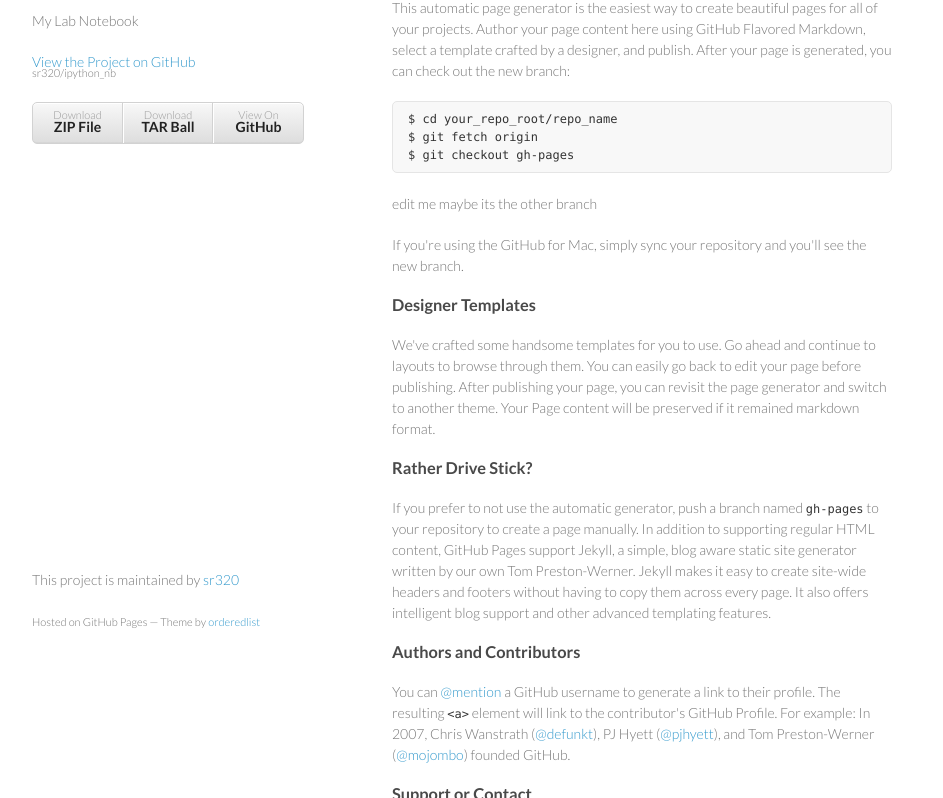
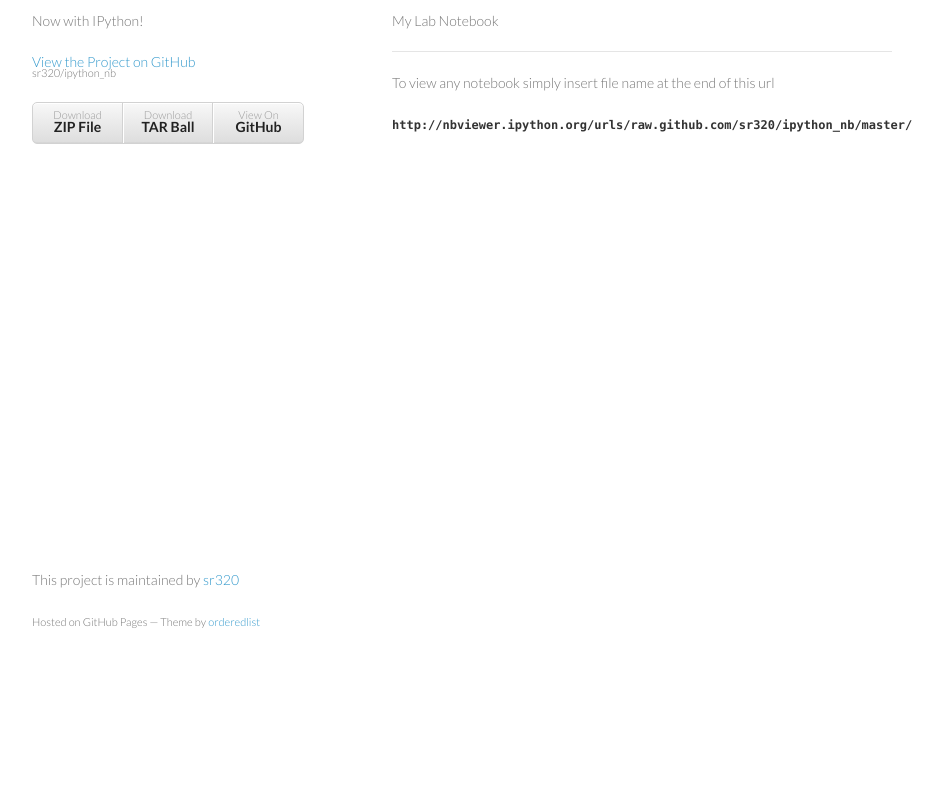
Before and after one commit to sr320/ipython_nb, a plain HTML site: page index.html in a window 1280 px wide. Shown: the part 99-897 px from the top of the page, without its empty margins (178-1121 px from the left). After the commit the page ends 800 px from the top, so only its background shows below. Drawn offline with Linux system fonts and the light colour scheme.

```diff
--- a/index.html
+++ b/index.html
@@ -3,7 +3,7 @@
   <head>
     <meta charset="utf-8">
     <meta http-equiv="X-UA-Compatible" content="chrome=1">
-    <title>Ipython nb by sr320</title>
+    <title>My Lab Notebook by sr320</title>
 
     <link rel="stylesheet" href="stylesheets/styles.css">
     <link rel="stylesheet" href="stylesheets/pygment_trac.css">
@@ -15,8 +15,8 @@
   <body>
     <div class="wrapper">
       <header>
-        <h1>Ipython nb</h1>
-        <p>My Lab Notebook</p>
+        <h1>My Lab Notebook</h1>
+        <p>Now with IPython!</p>
 
         <p class="view"><a href="https://github.com/sr320/ipython_nb">View the Project on GitHub <small>sr320/ipython_nb</small></a></p>
 
@@ -28,39 +28,16 @@
         </ul>
       </header>
       <section>
-        <h3>
-<a name="welcome-to-github-pages" class="anchor" href="#welcome-to-github-pages"><span class="octicon octicon-link"></span></a>Welcome to GitHub Pages.</h3>
+        <h1>
+<a name="ipython_nb" class="anchor" href="#ipython_nb"><span class="octicon octicon-link"></span></a>ipython_nb</h1>
 
-<p>This automatic page generator is the easiest way to create beautiful pages for all of your projects. Author your page content here using GitHub Flavored Markdown, select a template crafted by a designer, and publish. After your page is generated, you can check out the new branch:</p>
+<p>My Lab Notebook</p>
 
-<pre><code>$ cd your_repo_root/repo_name
-$ git fetch origin
-$ git checkout gh-pages
-</code></pre>
+<hr><p>To view any notebook simply insert file name at the end of this url</p>
 
-<p>edit me maybe its the other branch</p>
-
-<p>If you're using the GitHub for Mac, simply sync your repository and you'll see the new branch.</p>
-
-<h3>
-<a name="designer-templates" class="anchor" href="#designer-templates"><span class="octicon octicon-link"></span></a>Designer Templates</h3>
-
-<p>We've crafted some handsome templates for you to use. Go ahead and continue to layouts to browse through them. You can easily go back to edit your page before publishing. After publishing your page, you can revisit the page generator and switch to another theme. Your Page content will be preserved if it remained markdown format.</p>
-
-<h3>
-<a name="rather-drive-stick" class="anchor" href="#rather-drive-stick"><span class="octicon octicon-link"></span></a>Rather Drive Stick?</h3>
-
-<p>If you prefer to not use the automatic generator, push a branch named <code>gh-pages</code> to your repository to create a page manually. In addition to supporting regular HTML content, GitHub Pages support Jekyll, a simple, blog aware static site generator written by our own Tom Preston-Werner. Jekyll makes it easy to create site-wide headers and footers without having to copy them across every page. It also offers intelligent blog support and other advanced templating features.</p>
-
-<h3>
-<a name="authors-and-contributors" class="anchor" href="#authors-and-contributors"><span class="octicon octicon-link"></span></a>Authors and Contributors</h3>
-
-<p>You can <a href="https://github.com/blog/821" class="user-mention">@mention</a> a GitHub username to generate a link to their profile. The resulting <code>&lt;a&gt;</code> element will link to the contributor's GitHub Profile. For example: In 2007, Chris Wanstrath (<a href="https://github.com/defunkt" class="user-mention">@defunkt</a>), PJ Hyett (<a href="https://github.com/pjhyett" class="user-mention">@pjhyett</a>), and Tom Preston-Werner (<a href="https://github.com/mojombo" class="user-mention">@mojombo</a>) founded GitHub.</p>
-
-<h3>
-<a name="support-or-contact" class="anchor" href="#support-or-contact"><span class="octicon octicon-link"></span></a>Support or Contact</h3>
-
-<p>Having trouble with Pages? Check out the documentation at <a href="http://help.github.com/pages">http://help.github.com/pages</a> or contact <a href="mailto:support@github.com">support@github.com</a> and we’ll help you sort it out.</p>
+<h4>
+<a name="httpnbvieweripythonorgurlsrawgithubcomsr320ipython_nbmaster" class="anchor" href="#httpnbvieweripythonorgurlsrawgithubcomsr320ipython_nbmaster"><span class="octicon octicon-link"></span></a><code>http://nbviewer.ipython.org/urls/raw.github.com/sr320/ipython_nb/master/</code>
+</h4>
       </section>
       <footer>
         <p>This project is maintained by <a href="https://github.com/sr320">sr320</a></p>
```
Also changed, not shown: params.json (+1 -1 lines).
